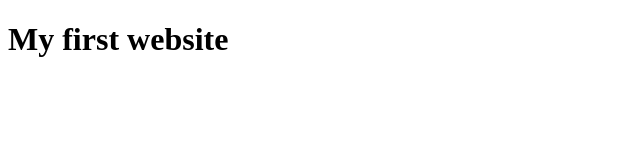
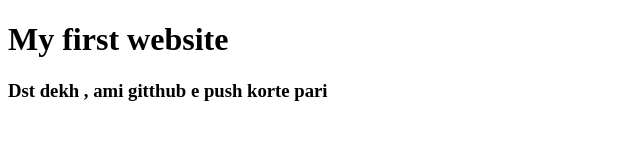
Before and after one commit to sujohnI/myFirstWebsite, a plain HTML site: page index.html in a window 1280 px wide. Shown: the whole page, without its empty margins (0-640 px from the left). Drawn offline with Linux system fonts and the light colour scheme.

Commit message:
shikhe gechi github

```diff
--- a/index.html
+++ b/index.html
@@ -8,5 +8,6 @@
 </head>
 <body>
     <h1>My first website</h1>
+    <h3>Dst dekh , ami gitthub e push  korte pari</h3>
 </body>
 </html>
```
